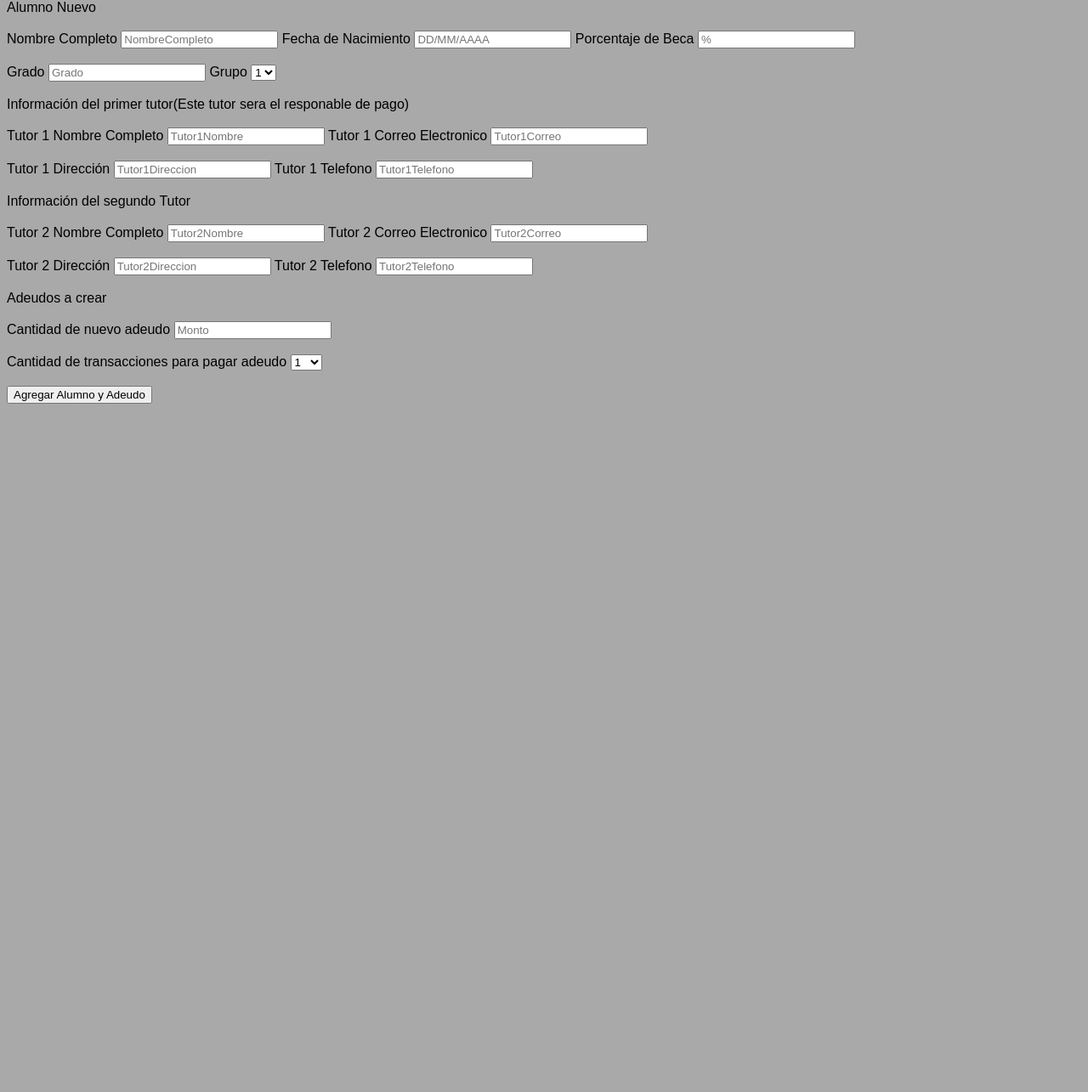
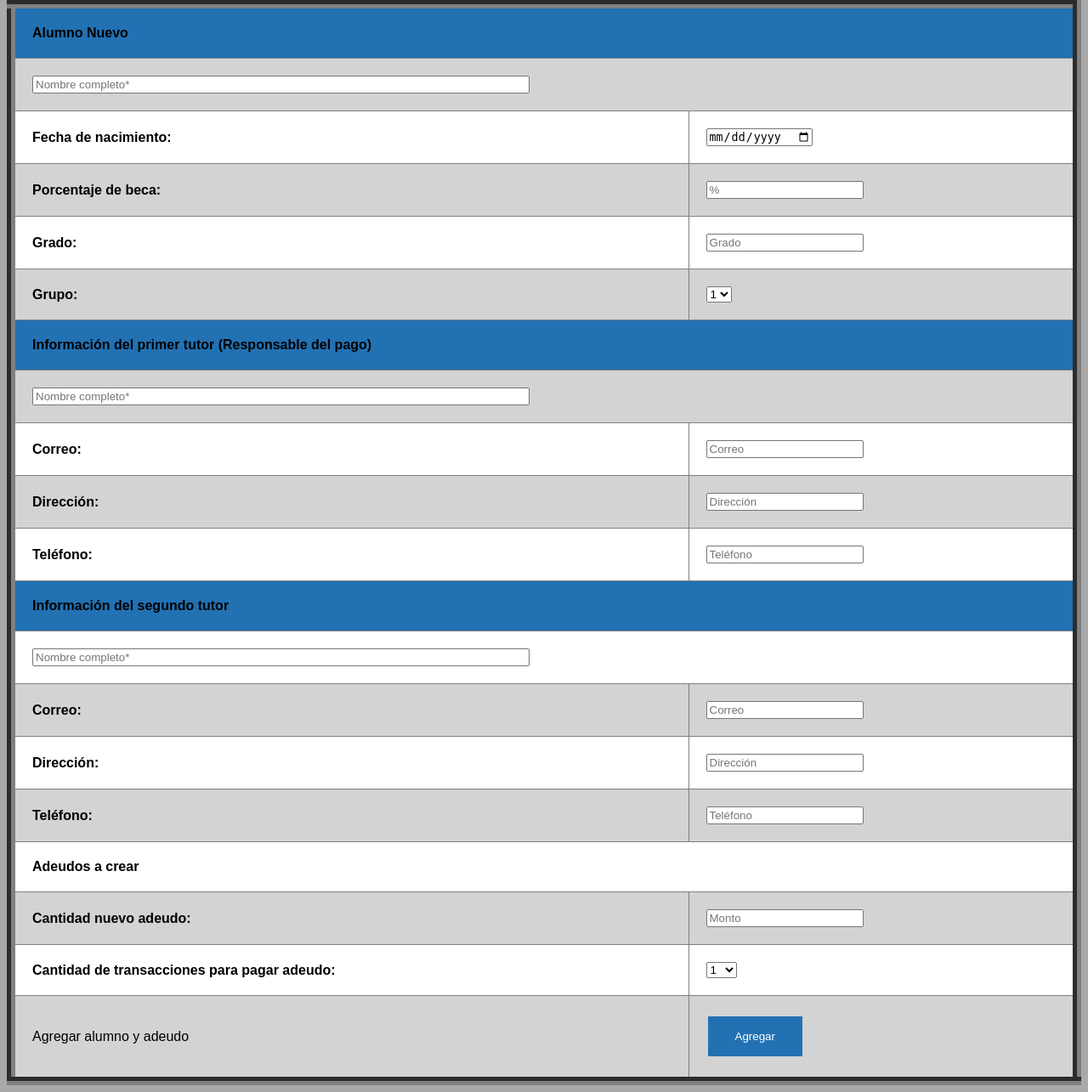
Before and after one commit to Rodolfohp96/CFCA, a Flask app: template templates/AlumnoNuevo.html in a window 1280 px wide. Shown: the part 54-1339 px from the top of the page at 85% size. Before the commit the page ends 529 px from the top, so only its background shows below. Run offline with Flask 2, Linux system fonts and the light colour scheme; the template is opened without the code that fills it, so the values that code supplies are empty; some libraries are stand-ins or nearby versions.

Commit message:
alumnonuevo

```diff
--- a/static/css/styles.css
+++ b/static/css/styles.css
@@ -64,3 +64,16 @@ a:link, a:visited {
 a:hover, a:active {
   background-color: #00c3f8;
 }
+
+#tcolor{
+    background-color: #2271b3;
+}
+#botonalumno{
+  background-color: #2271b3;
+  border: none;
+  color: white;
+  padding: 16px 32px;
+  text-decoration: none;
+  margin: 4px 2px;
+  cursor: pointer;
+}
--- a/templates/AlumnoNuevo.html
+++ b/templates/AlumnoNuevo.html
@@ -3,75 +3,95 @@
 
 <form action="/AlumnoNuevoAgregado" method="POST">
 
-    <label>Alumno Nuevo</label><br><br>
-    <label for="NombreCompleto">Nombre Completo</label>
-    <input type="text" name="NombreCompleto" placeholder="NombreCompleto">
+    <table border="10" cellspacing="10"cellpadding="10">
+        <tr>
+                <th colspan ="2" id="tcolor">Alumno Nuevo</th>
+            </tr>
+            <tr>
+                <td colspan="2"><input type="text" name="NombreCompleto" placeholder ="Nombre completo*" size="70" maxlength="60"></td>
+            </tr>
 
-    <label for="FechadeNacimiento">Fecha de Nacimiento</label>
-    <input type="text" name="FechadeNacimiento" placeholder="DD/MM/AAAA">
+            <tr>
+                <th>Fecha de nacimiento:</th>
+                <th><input type="date" name="FechadeNacimiento"></th>
+            </tr>
+            <tr>
+                <th>Porcentaje de beca:</th>
+                <th><input type="text"  name="Beca" placeholder="%"></th>
+            </tr>
+            <tr>
+                <th>Grado:</th>
+                <th><input type="text" name=" Grado" placeholder="Grado"></th>
+            </tr>
+            <tr>
+                <th>Grupo:</th>
+                <th><select id="Grupo" name ="Grupo">
+                        <option value ="1">1</option>
+                        <option value ="2">2</option>
+                        <option value="3">3</option>
+                        <option value ="4">4</option>
+                        <option value ="4">5</option>
+                    </select></th>
+            </tr>
+            <tr>
+                <th colspan ="2" id="tcolor">Información del primer tutor (Responsable del pago)</th>
+            </tr>
+            <tr>
+                <td colspan="2"><input type="text" name="Tutor1Nombre" placeholder ="Nombre completo*" size="70" maxlength="60"></td>
+            </tr>
 
-    <label for="Beca">Porcentaje de Beca</label>
-    <input type="text" name="Beca" placeholder="%"><br><br>
+            <tr>
+                <th>Correo:</th>
+                <th><input type="text" name="Tutor1Correo" placeholder="Correo"></th>
+            </tr>
+            <tr>
+                <th>Dirección:</th>
+                <th><input type="text" name="Tutor1Direccion" placeholder="Dirección"></th>
+            </tr>
+            <tr>
+                <th>Teléfono:</th>
+                <th><input type="text" name="Tutor1Telefono" placeholder="Teléfono"></th>
+            </tr>
 
-    <label for="Grado">Grado</label>
-    <input type="text" name="Grado" placeholder="Grado">
+            <tr>
+                <th colspan ="2" id="tcolor">Información del segundo tutor</th>
+            </tr>
+            <tr>
+                <td colspan="2"><input type="text" name="Tutor2Nombre" placeholder ="Nombre completo*" size="70" maxlength="60"></td>
+            </tr>
 
-    <label for="Grupo">Grupo</label>
-    <select id="Grupo" name="Grupo">
-        <option value="1">1</option>
-        <option value="2">2</option>
-        <option value="3">3</option>
-        <option value="4">4</option>
-        <option value="5">5</option>
-    </select><br><br>
+            <tr>
+                <th>Correo:</th>
+                <th><input type="text" name="Tutor2Correo" placeholder="Correo"></th>
+            </tr>
+            <tr>
+                <th>Dirección:</th>
+                <th><input type="text" name="Tutor2Direccion" placeholder="Dirección"></th>
+            </tr>
+            <tr>
+                <th>Teléfono:</th>
+                <th><input type="text" name="Tutor2Telefono" placeholder="Teléfono"></th>
+            </tr>
+            <tr>
+                <th colspan ="2">Adeudos a crear</th>
+            </tr>
+            <tr>
+                <th>Cantidad nuevo adeudo:</th>
+                <th><input type="text" name="AdeudoNuevo" placeholder="Monto"></th>
+            </tr>
+            <tr>
+                <th>Cantidad de transacciones para pagar adeudo:</th>
+                <th><select id="CantidadTransacciones" name="CantidadTransacciones">
+                        <option value ="1">1</option>
+                        <option value ="2">11</option>
+                    </select></th>
+            </tr>
+            <tr>
+                <td>Agregar alumno y adeudo</td>
+                <td><input type="submit" value="Agregar" id="botonalumno"></td>
+            </tr>
 
-    <label>Información del primer tutor(Este tutor sera el responable de pago)</label><br><br>
-    <label for="Tutor1Nombre">Tutor 1 Nombre Completo</label>
-    <input type="text" name="Tutor1Nombre" placeholder="Tutor1Nombre">
-
-    <label for="Tutor1Correo">Tutor 1 Correo Electronico</label>
-    <input type="text" name="Tutor1Correo" placeholder="Tutor1Correo"><br><br>
-
-    <label for="Tutor1Direccion">Tutor 1 Dirección</label>
-    <input type="text" name="Tutor1Direccion" placeholder="Tutor1Direccion">
-
-    <label for="Tutor1Telefono">Tutor 1 Telefono</label>
-    <input type="text" name="Tutor1Telefono" placeholder="Tutor1Telefono"><br><br>
-
-    <label>Información del segundo Tutor</label><br><br>
-    <label for="Tutor2Nombre">Tutor 2 Nombre Completo</label>
-    <input type="text" name="Tutor2Nombre" placeholder="Tutor2Nombre">
-
-    <label for="Tutor2Correo">Tutor 2 Correo Electronico</label>
-    <input type="text" name="Tutor2Correo" placeholder="Tutor2Correo"><br><br>
-
-    <label for="Tutor2Direccion">Tutor 2 Dirección</label>
-    <input type="text" name="Tutor2Direccion" placeholder="Tutor2Direccion">
-
-    <label for="Tutor2Telefono">Tutor 2 Telefono</label>
-    <input type="text" name="Tutor2Telefono" placeholder="Tutor2Telefono"><br><br>
-
-    <label>Adeudos a crear</label><br><br>
-    <label for="AdeudoNuevo">Cantidad de nuevo adeudo</label>
-    <input type="text" name="AdeudoNuevo" placeholder="Monto"><br><br>
-
-    <label for="CantidadTransacciones">Cantidad de transacciones para pagar adeudo</label>
-    <select id="CantidadTransacciones" name="CantidadTransacciones">
-        <option value="1">1</option>
-        <option value="2">2</option>
-        <option value="3">3</option>
-        <option value="4">4</option>
-        <option value="5">5</option>
-        <option value="6">6</option>
-        <option value="7">7</option>
-        <option value="8">8</option>
-        <option value="9">9</option>
-        <option value="10">10</option>
-    </select><br><br>
-
-    <button type="submit">
-        Agregar Alumno y Adeudo
-    </button>
+        </table>
 
 </form>
 {% endblock %}
```
